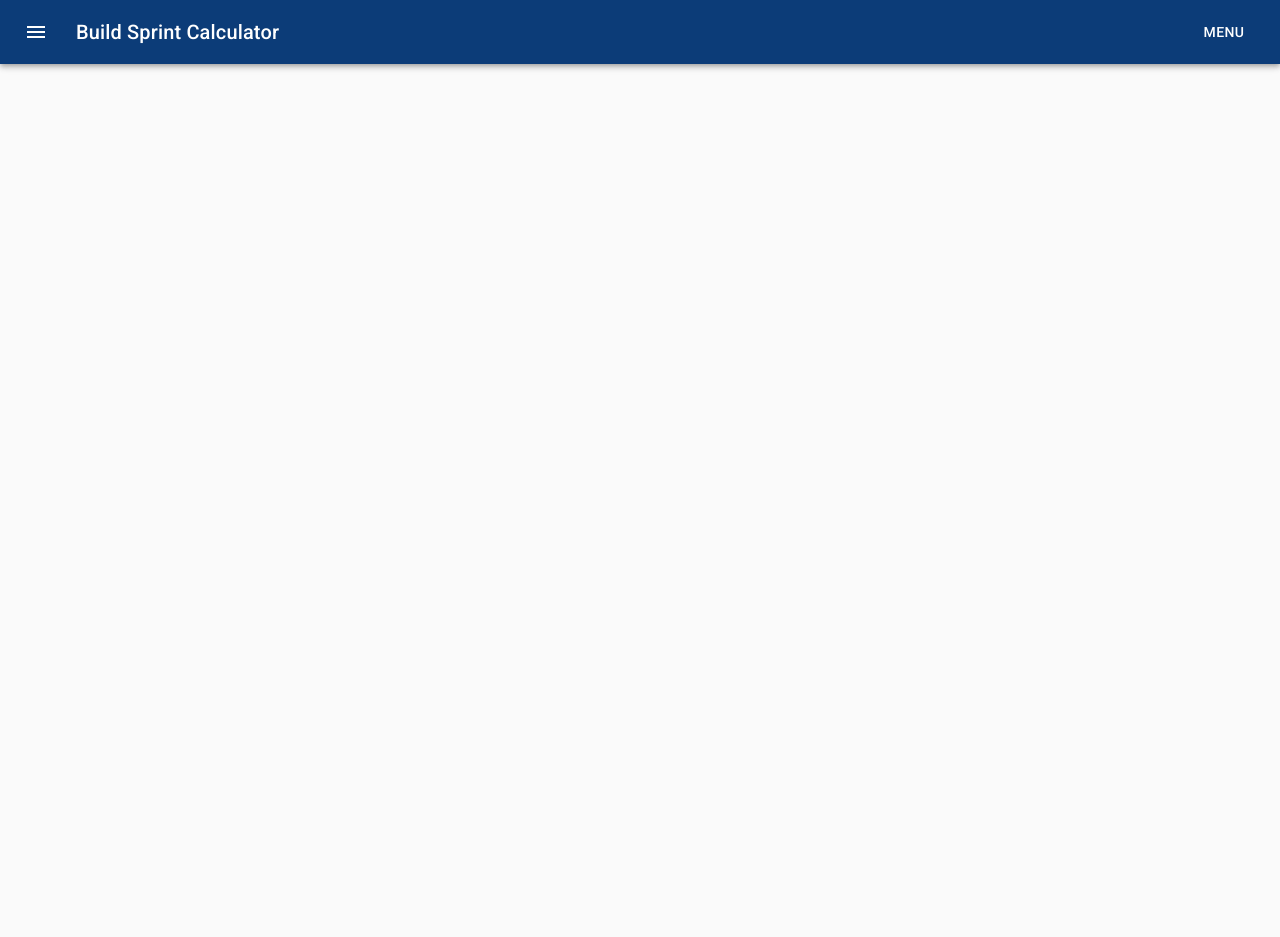
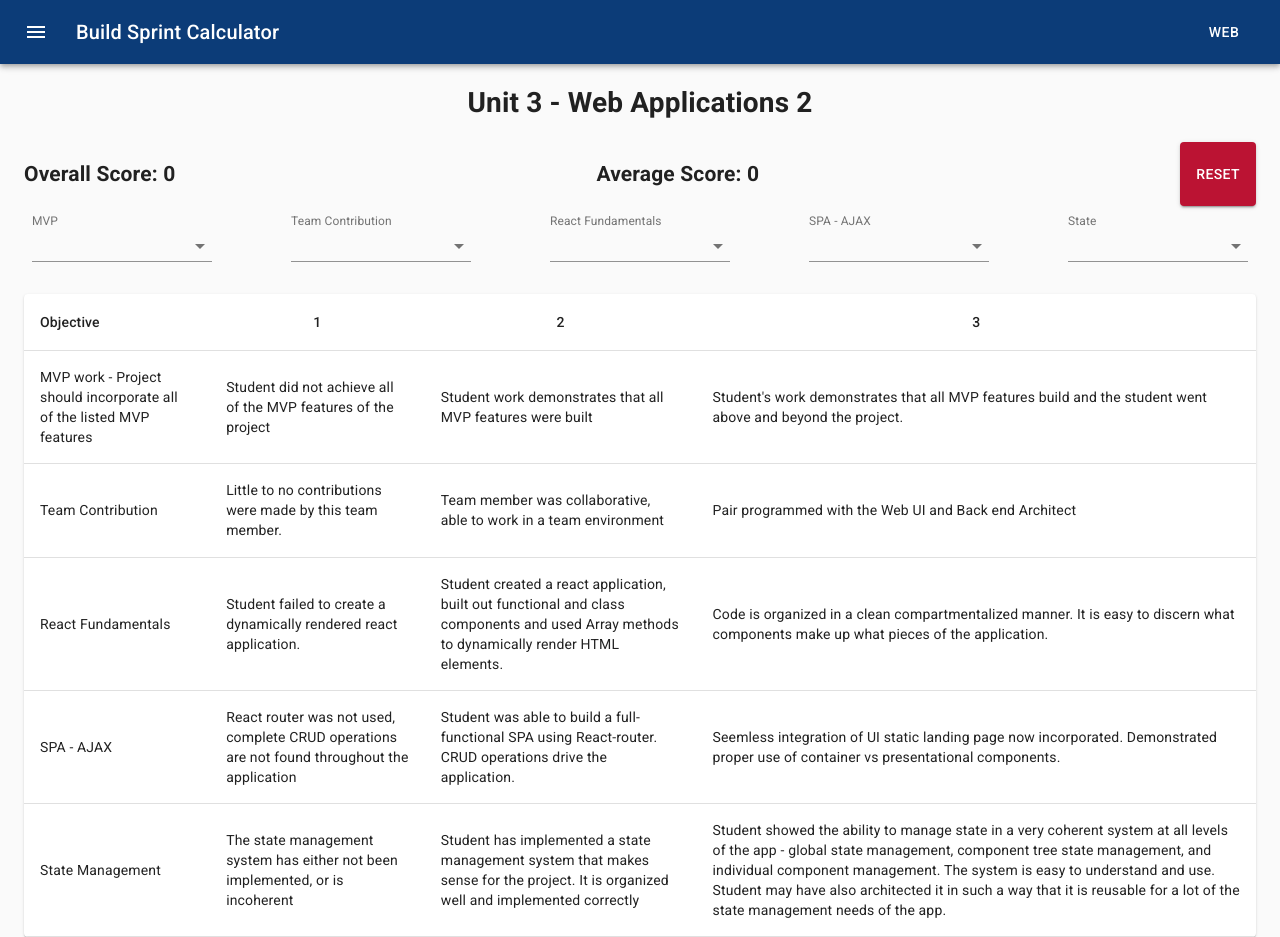
Before and after one commit to dswhitely1/build-sprint-calculator, a React (Create React App) app: page /web-unit-3 in a window 1280 px wide. Before the commit the page ends 800 px from the top, so only its background shows below. Built offline with nearby package versions, Linux system fonts and the light colour scheme.

Commit message:
Unit 3 Uploaded

```diff
--- a/src/components/App.jsx
+++ b/src/components/App.jsx
@@ -9,7 +9,7 @@ import {
   makeStyles,
   MuiThemeProvider,
 } from '@material-ui/core/styles';
-import { unit1Objectives, unit2Objectives } from '../data';
+import { unit1Objectives, unit2Objectives, unit3Objectives } from '../data';
 import Navigation from './Navigation';
 
 const theme = createMuiTheme({
@@ -53,6 +53,7 @@ function App () {
             path='/web-unit-2'
             render={() => <GradeContainer categories={unit2Objectives} />}
           />
+          <Route path='/web-unit-3' render={()=> <GradeContainer categories={unit3Objectives} /> } />
         </Container>
       </div>
     </MuiThemeProvider>
--- a/src/components/Grades/GradeForm.jsx
+++ b/src/components/Grades/GradeForm.jsx
@@ -10,14 +10,14 @@ const useStyles = makeStyles(theme => ({
   root: {
     display: 'flex',
     flexWrap: 'wrap',
-    justifyContent: 'space-between'
+    justifyContent: 'space-between',
   },
   scores: {
     display: 'flex',
-    justifyContent: 'space-between'
+    justifyContent: 'space-between',
   },
   header: {
-    textAlign: 'center'
+    textAlign: 'center',
   },
   formControl: {
     margin: theme.spacing(1),
@@ -28,7 +28,7 @@ const useStyles = makeStyles(theme => ({
   },
 }));
 
-function GradeForm ({initialState, data, header}) {
+function GradeForm ({ initialState, data, header }) {
 
   const classes = useStyles();
   const [value, setValue] = useState(0);
@@ -42,22 +42,30 @@ function GradeForm ({initialState, data, header}) {
     { ...values, [e.target.name]: e.target.value });
   return (
     <>
-      <div>
       <h1 className={classes.header}>{header}</h1>
       <div className={classes.scores}>
         <h2>{`Overall Score: ${value}`}</h2>
         <h2>{`Average Score: ${Math.round(value / data.length)}`}</h2>
-          <Button variant="contained" color="secondary" onClick={()=>setValues(initialState)}>Reset</Button>
+        <Button
+          variant='contained'
+          color='secondary'
+          onClick={() => setValues(initialState)}
+        >Reset</Button>
       </div>
-      </div>
+
       <form
         className={classes.root}
         autoComplete='off'
       >
-        {Object.keys(initialState).map((keyValue, i)=> (
+        {Object.keys(initialState)
+          .map((keyValue, i) => (
             <FormControl className={classes.formControl}>
               <InputLabel htmlFor={keyValue}>{data[i].title}</InputLabel>
-            <Select value={values[`${keyValue}`]} onChange={handleChange} name={keyValue}>
+              <Select
+                value={values[`${keyValue}`]}
+                onChange={handleChange}
+                name={keyValue}
+              >
                 <MenuItem value={1}>One</MenuItem>
                 <MenuItem value={2}>Two</MenuItem>
                 <MenuItem value={3}>Three</MenuItem>
@@ -65,7 +73,6 @@ function GradeForm ({initialState, data, header}) {
             </FormControl>
           ))}
       </form>
-
     </>
   );
 }
--- a/src/components/Navigation.jsx
+++ b/src/components/Navigation.jsx
@@ -1,5 +1,5 @@
 import React, {useState} from 'react';
-import {Link as RouterLink} from 'react-router-dom';
+import {NavLink as RouterLink} from 'react-router-dom';
 import {makeStyles} from '@material-ui/core/styles';
 import AppBar from '@material-ui/core/AppBar';
 import Toolbar from '@material-ui/core/Toolbar';
@@ -35,6 +35,7 @@ function Navigation() {
       <MenuItem component={RouterLink} to="/" onClick={handleMenuClose}>Home</MenuItem>
       <MenuItem component={RouterLink} to="/web-unit-1" onClick={handleMenuClose}>Unit 1 - Web Fundamentals</MenuItem>
       <MenuItem component={RouterLink} to="/web-unit-2" onClick={handleMenuClose}>Unit 2 - Web Applications 1</MenuItem>
+      <MenuItem component={RouterLink} to="/web-unit-3" onClick={handleMenuClose}>Unit 3 - Web Applications 2</MenuItem>
     </Menu>
   )
   return (
@@ -47,7 +48,7 @@ function Navigation() {
           <Typography variant='h6' className={classes.title}>
             Build Sprint Calculator
           </Typography>
-          <Button color="inherit" onClick={handleProfileMenuOpen}>Menu</Button>
+          <Button color="inherit" onClick={handleProfileMenuOpen}>WEB</Button>
         </Toolbar>
       </AppBar>
       {renderMenu}
--- a/src/data.js
+++ b/src/data.js
@@ -99,5 +99,53 @@ export const unit2Objectives = {
       two: 'Student implemented Read operations using either Axios or Fetch to display 3rd party data on page.  Route management properly installed and used to show top level pages as well as nested views where necessary.  Data displayed on page is properly laid out in a modern easy to interperate fashion.  Seemless integration of UI static landing page now incorporated.',
       three: 'Not only are standard network requesting techniques employed, the code is organized in such a fashion that the student demonstrated proper use of container vs presentational components or other industry standards, conventions or patterns.',
     },
-  ]
-}
+  ],
+};
+
+export const unit3Objectives = {
+  header: 'Unit 3 - Web Applications 2',
+  initialState: {
+    mvp: 0,
+    team: 0,
+    reactFundamentals: 0,
+    spaAjax: 0,
+    state: 0,
+  },
+  data: [
+    {
+      title: 'MVP',
+      description: 'MVP work - Project should incorporate all of the listed MVP features',
+      one: 'Student did not achieve all of the MVP features of the project',
+      two: 'Student work demonstrates that all MVP features were built',
+      three: 'Student\'s work demonstrates that all MVP features build and the student went above and beyond the project.',
+    },
+    {
+      title: 'Team Contribution',
+      description: 'Team Contribution',
+      one: 'Little to no contributions were made by this team member.',
+      two: 'Team member was collaborative, able to work in a team environment',
+      three: 'Pair programmed with the Web UI and Back end Architect',
+    },
+    {
+      title: 'React Fundamentals',
+      description: 'React Fundamentals',
+      one: 'Student failed to create a dynamically rendered react application.',
+      two: 'Student created a react application, built out functional and class components and used Array methods to dynamically render HTML elements.',
+      three: 'Code is organized in a clean compartmentalized manner. It is easy to discern what components make up what pieces of the application.',
+    },
+    {
+      title: 'SPA - AJAX',
+      description: 'SPA - AJAX',
+      one: 'React router was not used, complete CRUD operations are not found throughout the application',
+      two: 'Student was able to build a full-functional SPA using React-router. CRUD operations drive the application.',
+      three: 'Seemless integration of UI static landing page now incorporated. Demonstrated proper use of container vs presentational components.',
+    },
+    {
+      title: 'State',
+      description: 'State Management',
+      one: 'The state management system has either not been implemented, or is incoherent',
+      two: 'Student has implemented a state management system that makes sense for the project. It is organized well and implemented correctly',
+      three: 'Student showed the ability to manage state in a very coherent system at all levels of the app - global state management, component tree state management, and individual component management. The system is easy to understand and use. Student may have also architected it in such a way that it is reusable for a lot of the state management needs of the app.',
+    },
+  ],
+};
```
Lines whose indentation alone changed are shown as unchanged.
